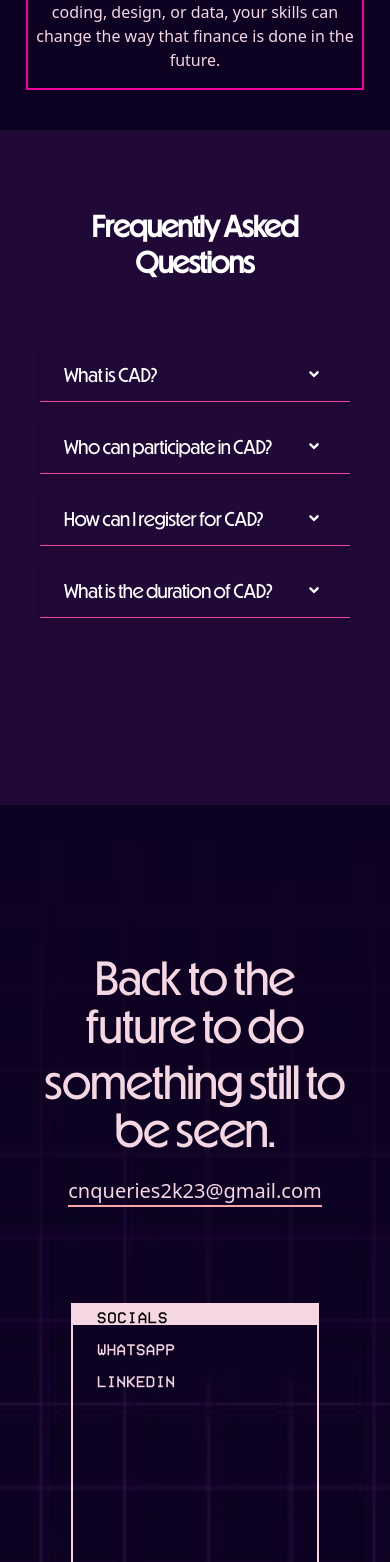
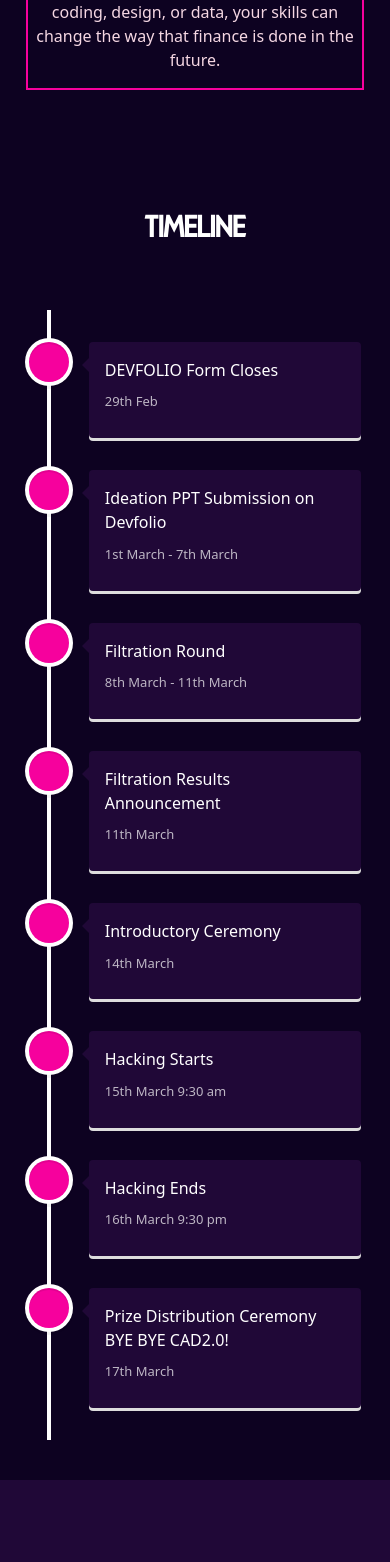
Before and after one commit to jatindotdev/cad-website, a React (Vite) app: page / in a window 390 px wide. Shown: the part 5666-7228 px from the top of the page. Built offline with nearby package versions, Linux system fonts and the light colour scheme.

Commit message:
timeline added

```diff
--- a/package.json
+++ b/package.json
@@ -9,10 +9,11 @@
     "preview": "vite preview"
   },
   "dependencies": {
+    "framer-motion": "^10.12.16",
     "react": "^18.2.0",
     "react-dom": "^18.2.0",
-    "framer-motion": "^10.12.16",
-    "react-router-dom": "^6.12.1"
+    "react-router-dom": "^6.12.1",
+    "react-vertical-timeline-component": "^3.6.0"
   },
   "devDependencies": {
     "@types/react": "^18.2.12",
--- a/src/routes/Home.jsx
+++ b/src/routes/Home.jsx
@@ -3,6 +3,7 @@ import Landing from "../sections/Landing/Landing";
 import Tracks from "../../components/Tracks";
 import About from "../sections/About/About";
 import Faq from "../sections/FAQ/Faq";
+import Timeline from "../sections/Timeline/timeline";
 
 function Home() {
 
@@ -30,6 +31,7 @@ function Home() {
         </section>
       </section>
       <Tracks />
+      <Timeline/>
       <section className="bg-[#200837] text-white">
         <Faq className="min-h-screen" />
       </section>
--- /dev/null
+++ b/src/sections/Timeline/Timeline.jsx
@@ -0,0 +1,107 @@
+import React from 'react'
+import {
+  VerticalTimeline,
+  VerticalTimelineElement,
+} from "react-vertical-timeline-component";
+import "react-vertical-timeline-component/style.min.css";
+
+const Timeline = () => {
+  return (
+    <div className='bg-[#0d0221] grid text-white-off py-10'>
+      <h1 className="font-[Power] md:text-7xl text-white text-3xl font-semibold text-center mb-6 py-10">
+        TIMELINE
+      </h1>
+      <div className="md:mx-10 mx-5">
+        <VerticalTimeline>
+          <VerticalTimelineElement
+            className=""
+            contentStyle={{ background: "#200837", color: "#FFFFFF" }}
+            contentArrowStyle={{ borderRight: "7px solid #200837 " }}
+            date="29th Feb"
+            iconStyle={{ background: "#f6019d", color: "#fff" } }
+
+            >
+            <h2 className="vertical-timeline-element-title " style={{color:"white"}}>
+            DEVFOLIO Form Closes
+            </h2>
+          </VerticalTimelineElement>
+          <VerticalTimelineElement
+            className="vertical-timeline-element--work"
+            contentStyle={{ background: "#200837", color: "#fff" }}
+            contentArrowStyle={{ borderRight: "7px solid  #200837" }}
+            date="1st March - 7th March"
+            iconStyle={{ background: "#f6019d", color: "#fff" }}
+            >
+            <h2 className="vertical-timeline-element-title " style={{color:"white"}}>Ideation PPT Submission on Devfolio</h2>
+          </VerticalTimelineElement>
+          <VerticalTimelineElement
+            className="vertical-timeline-element--work"
+            contentStyle={{ background: "#200837", color: "#fff" }}
+            contentArrowStyle={{ borderRight: "7px solid  #200837" }}
+            date="8th March - 11th March"
+            iconStyle={{ background: "#f6019d", color: "#fff" }}
+            >
+            <h2 className="vertical-timeline-element-title " style={{color:"white"}}>Filtration Round</h2>
+          </VerticalTimelineElement>
+          <VerticalTimelineElement
+            className="vertical-timeline-element--work"
+            contentStyle={{ background: "#200837", color: "#fff" }}
+            contentArrowStyle={{ borderRight: "7px solid  #200837" }}
+            date="11th March"
+            iconStyle={{ background: "#f6019d", color: "#fff" }}
+            >
+            <h2 className="vertical-timeline-element-title " style={{color:"white"}}>Filtration Results Announcement</h2>
+
+          </VerticalTimelineElement>
+          <VerticalTimelineElement
+            className="vertical-timeline-element--education"
+            contentStyle={{ background: "#200837", color: "#fff" }}
+            contentArrowStyle={{ borderRight: "7px solid  #200837" }}
+            date="14th March"
+            iconStyle={{ background: "#f6019d", color: "#fff" }}
+            >
+            <h2 className="vertical-timeline-element-title " style={{color:"white"}}>
+            Introductory Ceremony
+            </h2>
+
+          </VerticalTimelineElement>
+          <VerticalTimelineElement
+            className="vertical-timeline-element--education"
+            contentStyle={{ background: "#200837", color: "#fff" }}
+            contentArrowStyle={{ borderRight: "7px solid  #200837" }}
+            date="15th March 9:30 am"
+            iconStyle={{ background: "#f6019d", color: "#fff" }}
+            >
+            <h2 className="vertical-timeline-element-title " style={{color:"white"}}>
+              Hacking Starts
+            </h2>
+          </VerticalTimelineElement>
+          <VerticalTimelineElement
+            className="vertical-timeline-element--education"
+            contentStyle={{ background: "#200837", color: "#fff" }}
+            contentArrowStyle={{ borderRight: "7px solid  #200837" }}
+            date="16th March 9:30 pm"
+            iconStyle={{ background: "#f6019d", color: "#fff" }}
+            >
+            <h2 className="vertical-timeline-element-title " style={{color:"white"}}>
+            Hacking Ends
+            </h2>
+          </VerticalTimelineElement>
+          <VerticalTimelineElement
+            className="vertical-timeline-element--education"
+            contentStyle={{ background: "#200837", color: "#fff" }}
+            contentArrowStyle={{ borderRight: "7px solid  #200837" }}
+            date="17th March"
+            iconStyle={{ background: "#f6019d", color: "#fff" }}
+            >
+            <h2 className="vertical-timeline-element-title " style={{color:"white"}}>
+            Prize Distribution Ceremony <br/> BYE BYE CAD2.0!
+            </h2>
+          </VerticalTimelineElement>
+        </VerticalTimeline>
+      </div>
+    </div>
+  )
+}
+
+export default Timeline;
```
Also changed, not shown: 1 other file (tests, documents, lock files or other folders).
